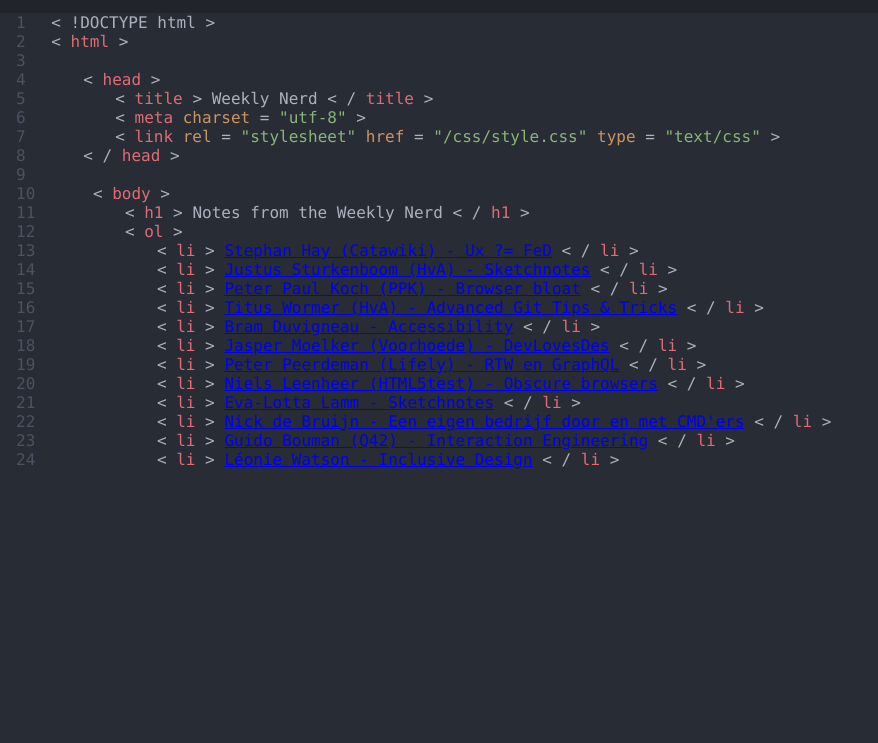
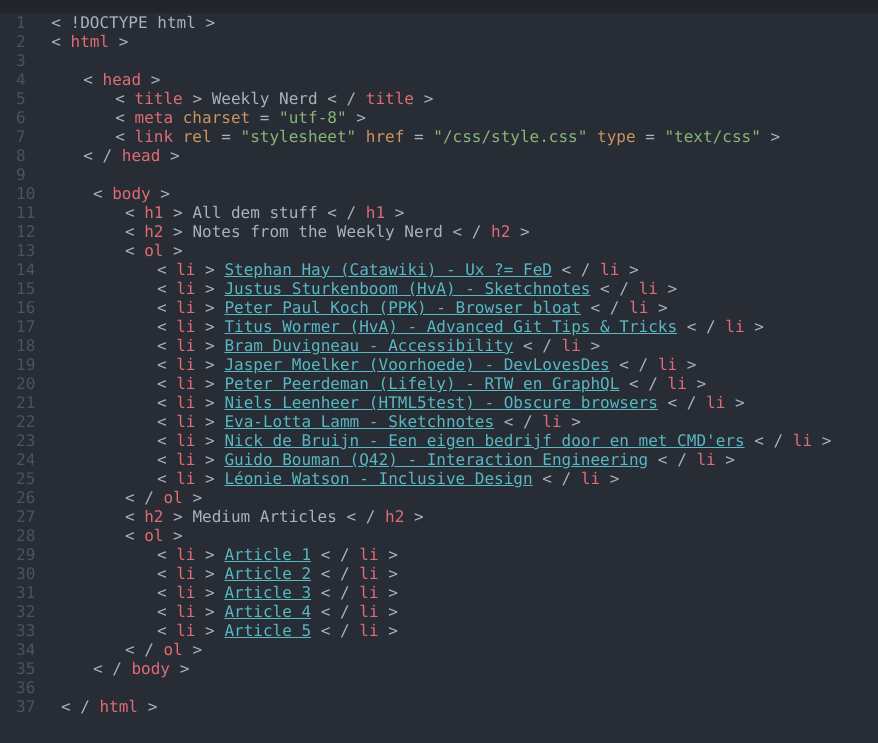
Before and after one commit to dandevri/minor-wn, a plain HTML site: page index.html in a window 1280 px wide. Shown: the part 57-800 px from the top of the page, without its empty margins (0-878 px from the left). Drawn offline with Linux system fonts and the light colour scheme.

Commit message:
:sparkles: Add placeholder links for medium articles

```diff
--- a/css/style.css
+++ b/css/style.css
@@ -39,6 +39,15 @@ li::before {
   color: #4b5262;
 }
 
+a {
+  color: #57B9C4;
+  transition: 250ms;
+}
+
+a:hover {
+  opacity: 0.8;
+}
+
 /* Code Styles */
 .tag {
   color: #e06c75;
--- a/index.html
+++ b/index.html
@@ -93,7 +93,7 @@
           <span class="bracket"><</span>
           <span class="tag">h1</span>
           <span class="bracket">></span>
-          <span class="text">Notes from the Weekly Nerd</span>
+          <span class="text">All dem stuff</span>
           <span class="bracket"><</span>
           <span class="slash">/</span>
           <span class="tag">h1</span>
@@ -103,11 +103,23 @@
           <span class="indent"></span>
           <span class="indent"></span>
           <span class="bracket"><</span>
-          <span class="tag">ol</span>
+          <span class="tag">h2</span>
+          <span class="bracket">></span>
+          <span class="text">Notes from the Weekly Nerd</span>
+          <span class="bracket"><</span>
+          <span class="slash">/</span>
+          <span class="tag">h2</span>
           <span class="bracket">></span>
         </li>
 
         <!-- Weekly Nerds -->
+        <li>
+          <span class="indent"></span>
+          <span class="indent"></span>
+          <span class="bracket"><</span>
+          <span class="tag">ol</span>
+          <span class="bracket">></span>
+        </li>
         <li>
           <span class="indent"></span>
           <span class="indent"></span>
@@ -264,6 +276,122 @@
           <span class="tag">li</span>
           <span class="bracket">></span>
         </li>
+        <li>
+          <span class="indent"></span>
+          <span class="indent"></span>
+          <span class="bracket"><</span>
+          <span class="slash">/</span>
+          <span class="tag">ol</span>
+          <span class="bracket">></span>
+        </li>
+
+        <!-- Medium Articles -->
+        <li>
+          <span class="indent"></span>
+          <span class="indent"></span>
+          <span class="bracket"><</span>
+          <span class="tag">h2</span>
+          <span class="bracket">></span>
+          <span class="text">Medium Articles</span>
+          <span class="bracket"><</span>
+          <span class="slash">/</span>
+          <span class="tag">h2</span>
+          <span class="bracket">></span>
+        </li>
+        <li>
+          <span class="indent"></span>
+          <span class="indent"></span>
+          <span class="bracket"><</span>
+          <span class="tag">ol</span>
+          <span class="bracket">></span>
+        </li>
+        <li>
+          <span class="indent"></span>
+          <span class="indent"></span>
+          <span class="indent"></span>
+          <span class="bracket"><</span>
+          <span class="tag">li</span>
+          <span class="bracket">></span>
+          <span class="link"><a href="#">Article 1</a></span>
+          <span class="bracket"><</span>
+          <span class="slash">/</span>
+          <span class="tag">li</span>
+          <span class="bracket">></span>
+        </li>
+        <li>
+          <span class="indent"></span>
+          <span class="indent"></span>
+          <span class="indent"></span>
+          <span class="bracket"><</span>
+          <span class="tag">li</span>
+          <span class="bracket">></span>
+          <span class="link"><a href="#">Article 2</a></span>
+          <span class="bracket"><</span>
+          <span class="slash">/</span>
+          <span class="tag">li</span>
+          <span class="bracket">></span>
+        </li>
+        <li>
+          <span class="indent"></span>
+          <span class="indent"></span>
+          <span class="indent"></span>
+          <span class="bracket"><</span>
+          <span class="tag">li</span>
+          <span class="bracket">></span>
+          <span class="link"><a href="#">Article 3</a></span>
+          <span class="bracket"><</span>
+          <span class="slash">/</span>
+          <span class="tag">li</span>
+          <span class="bracket">></span>
+        </li>
+        <li>
+          <span class="indent"></span>
+          <span class="indent"></span>
+          <span class="indent"></span>
+          <span class="bracket"><</span>
+          <span class="tag">li</span>
+          <span class="bracket">></span>
+          <span class="link"><a href="#">Article 4</a></span>
+          <span class="bracket"><</span>
+          <span class="slash">/</span>
+          <span class="tag">li</span>
+          <span class="bracket">></span>
+        </li>
+        <li>
+          <span class="indent"></span>
+          <span class="indent"></span>
+          <span class="indent"></span>
+          <span class="bracket"><</span>
+          <span class="tag">li</span>
+          <span class="bracket">></span>
+          <span class="link"><a href="#">Article 5</a></span>
+          <span class="bracket"><</span>
+          <span class="slash">/</span>
+          <span class="tag">li</span>
+          <span class="bracket">></span>
+        </li>
+        <li>
+          <span class="indent"></span>
+          <span class="indent"></span>
+          <span class="bracket"><</span>
+          <span class="slash">/</span>
+          <span class="tag">ol</span>
+          <span class="bracket">></span>
+        </li>
+        <li>
+          <span class="indent"></span>
+          <span class="bracket"><</span>
+          <span class="slash">/</span>
+          <span class="tag">body</span>
+          <span class="bracket">></span>
+        </li>
+        <li class="whitespace"></li>
+        <li>
+          <span class="bracket"><</span>
+          <span class="slash">/</span>
+          <span class="tag">html</span>
+          <span class="bracket">></span>
+        </li>
       </ol>
     </main>
     <footer>
```
